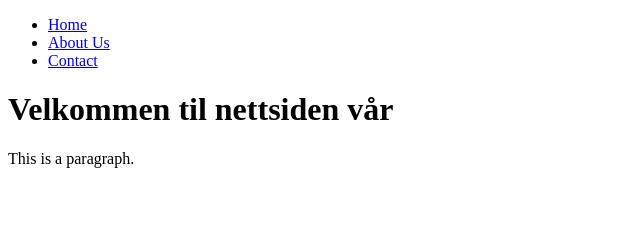
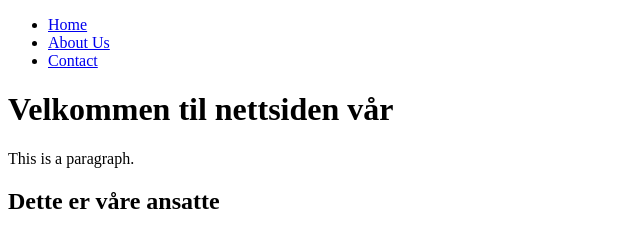
Before and after one commit to DATA1200-2025/DAPE1200_OBLIG1_GRUPPE68, a plain HTML site: page index.html in a window 1280 px wide. Shown: the whole page, without its empty margins (0-640 px from the left). Drawn offline with Linux system fonts and the light colour scheme.

Commit message:
La til h2

```diff
--- a/index.html
+++ b/index.html
@@ -16,6 +16,8 @@
     <main>
         <h1>Velkommen til nettsiden vår</h1>
         <p>This is a paragraph.</p>
+
+        <h2>Dette er våre ansatte</h2>
     </main>
 
 </body>
```
